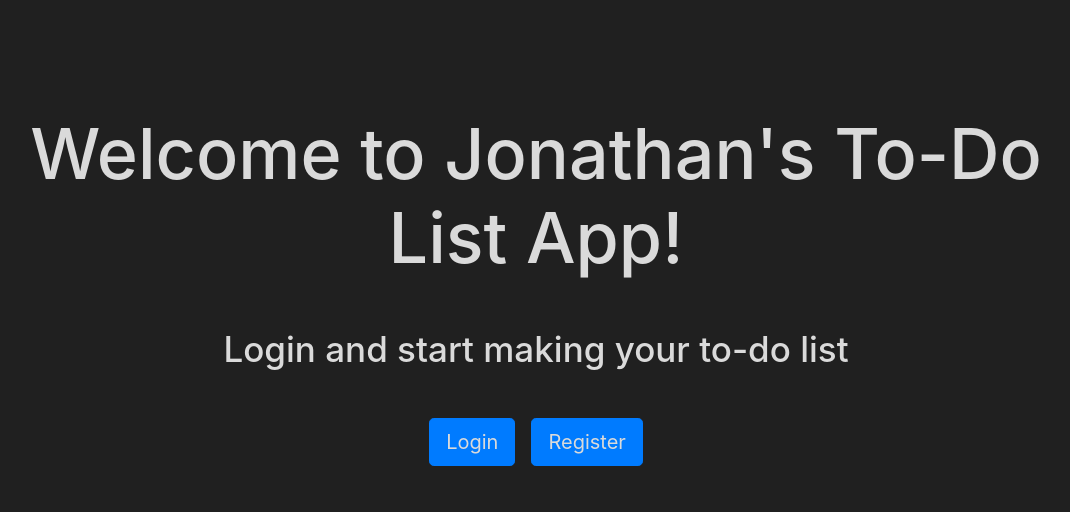
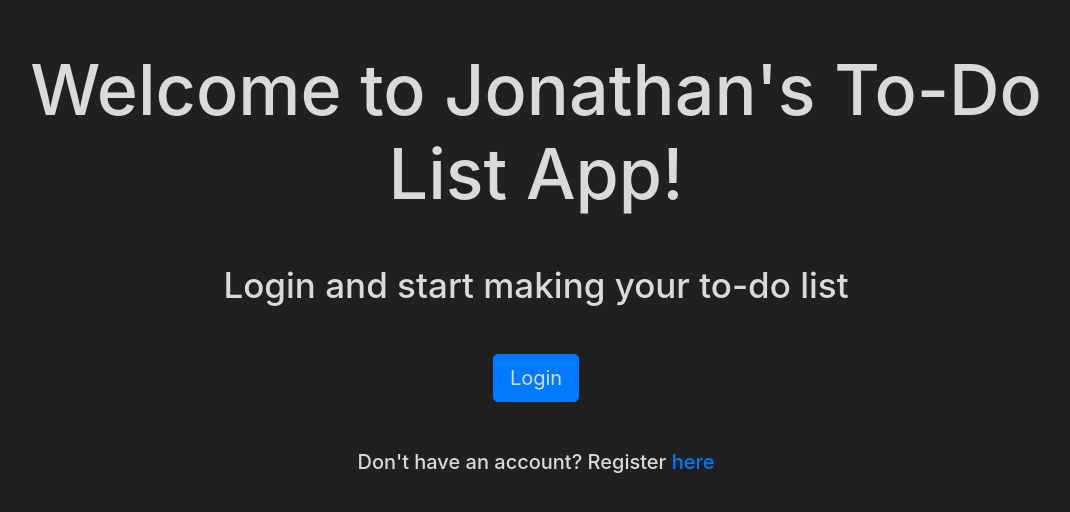
Before and after one commit to jonathanfangon/Tasker, a React app: page / in a window 1280 px wide. Shown: the top 512 px of the page, without its empty margins (104-1174 px from the left). Built offline with nearby package versions, Linux system fonts and the light colour scheme; no server answers.

Commit message:
added some styles and theme but needs fix

```diff
--- a/src/components/Dashboard.jsx
+++ b/src/components/Dashboard.jsx
@@ -2,6 +2,7 @@ import React, { Fragment, useState, useEffect } from 'react';
 
 import InputTodo from "./todolist/InputTodo";
 import ListTodos from "./todolist/ListTodos";
+import './theme.css';
 
 
 const Dashboard = ({ setAuth }) => {
@@ -9,6 +10,7 @@ const Dashboard = ({ setAuth }) => {
     const [name, setName] = useState('');
     const [allTodos, setAllTodos] = useState([]);
     const [todosChange, setTodosChange] = useState(false);
+    const [theme, setTheme] = useState('dark');
 
     async function getName() {
         try {
@@ -36,52 +38,25 @@ const Dashboard = ({ setAuth }) => {
         setAuth(false);
     }
 
+    const toggleTheme = () => {
+        if(theme === 'light') {
+            setTheme('dark');
+        } else {
+            setTheme('light');
+        }
+    }
+
     useEffect(() => {
         getName();
         setTodosChange(false);
     }, [todosChange]);
 
+    useEffect(() => {
+        document.body.className = theme;
+    }, [theme]);
+
     return (
         <Fragment>
-            {/* <nav class="navbar navbar-expand-lg navbar-light bg-light">
-                <a class="navbar-brand" href="#">Navbar</a>
-                <button class="navbar-toggler" type="button" data-toggle="collapse" data-target="#navbarSupportedContent" aria-controls="navbarSupportedContent" aria-expanded="false" aria-label="Toggle navigation">
-                    <span class="navbar-toggler-icon"></span>
-                </button>
-
-                <div class="collapse navbar-collapse" id="navbarSupportedContent">
-                    <ul class="navbar-nav mr-auto">
-                        <li class="nav-item active">
-                            <a class="nav-link" href="#">Home <span class="sr-only">(current)</span></a>
-                        </li>
-                        <li class="nav-item">
-                            <a class="nav-link" href="#">Link</a>
-                        </li>
-                        <li class="nav-item dropdown">
-                            <a class="nav-link dropdown-toggle" href="#" id="navbarDropdown" role="button" data-toggle="dropdown" aria-haspopup="true" aria-expanded="false">
-                            Dropdown
-                            </a>
-                            <div class="dropdown-menu" aria-labelledby="navbarDropdown">
-                                <a class="dropdown-item" href="#">Action</a>
-                                <a class="dropdown-item" href="#">Another action</a>
-                            <div class="dropdown-divider"></div>
-                                <a class="dropdown-item" href="#">Something else here</a>
-                            </div>
-                        </li>
-                        <li class="nav-item">
-                            <a class="nav-link disabled" href="#" tabindex="-1" aria-disabled="true">Disabled</a>
-                        </li>
-                    </ul>
-                    <form class="form-inline my-2 my-lg-0">
-                        <input class="form-control mr-sm-2" type="search" placeholder="Search" aria-label="Search"/>
-                        <button class="btn btn-outline-success my-2 my-sm-0" type="submit">Search</button>
-                    </form>
-                </div>
-            </nav> */}
-
-            {/* <h1 className='text-center my-3'>Dashboard</h1>
-            <h2 className='text-center'>Welcome back {name}!</h2>
-            <button className='btn btn-primary' onClick={e => logout(e)}>Logout</button> */}
             <div>
                 <div className="d-flex mt-5 justify-content-around">
                     <h1>{name}'s Todo List</h1>
@@ -93,6 +68,7 @@ const Dashboard = ({ setAuth }) => {
                 <InputTodo setTodosChange={setTodosChange} />
                 <ListTodos allTodos={allTodos} setTodosChange={setTodosChange} />
             </div>
+            <button onClick={toggleTheme}>Toggle Theme</button>
         </Fragment>
     );
 };
--- a/src/components/Landing.jsx
+++ b/src/components/Landing.jsx
@@ -3,16 +3,21 @@ import { Link } from "react-router-dom";
 
 const Landing = () => {
   return (
-    <div className="jumbotron mt-5" id="landing-cont">
+    <div className="my-5" id="landing-cont">
       <h1 className="text-center">Welcome to Jonathan's To-Do List App!</h1>
-      <h2 className="text-center my-5">Login and start making your to-do list</h2>
       <div className="text-center my-5">
-        <Link to="/login" className="btn btn-primary btn-lg">
-        Login
-      </Link>
-      <Link to="/register" className="btn btn-primary ml-3 btn-lg">
-        Register
-      </Link>
+        <div id="login-landing">
+          <h2 className="text-center my-5">Login and start making your to-do list</h2>
+          <Link to="/login" className="btn btn-primary btn-lg">
+            Login
+          </Link>
+        </div>
+        <div id="register-landing">
+          <h3 className="my-5">Don't have an account? Register <Link to="/register">
+              here
+            </Link>
+          </h3>
+        </div>
       </div>
     </div>
   );
--- /dev/null
+++ b/src/components/theme.css
@@ -0,0 +1,9 @@
+.light {
+    background-color: #dadada;
+    /* color: #202020; */
+}
+
+.dark {
+    background-color: #202020;
+    /* color: #dadada; */
+}
--- a/src/index.css
+++ b/src/index.css
@@ -1,6 +1,5 @@
 body {
     background-color: #202020;
-    /* overflow: hidden; */
 }
 
 h1 {
```
Also changed, not shown: 1 other file (tests, documents, lock files or other folders).
